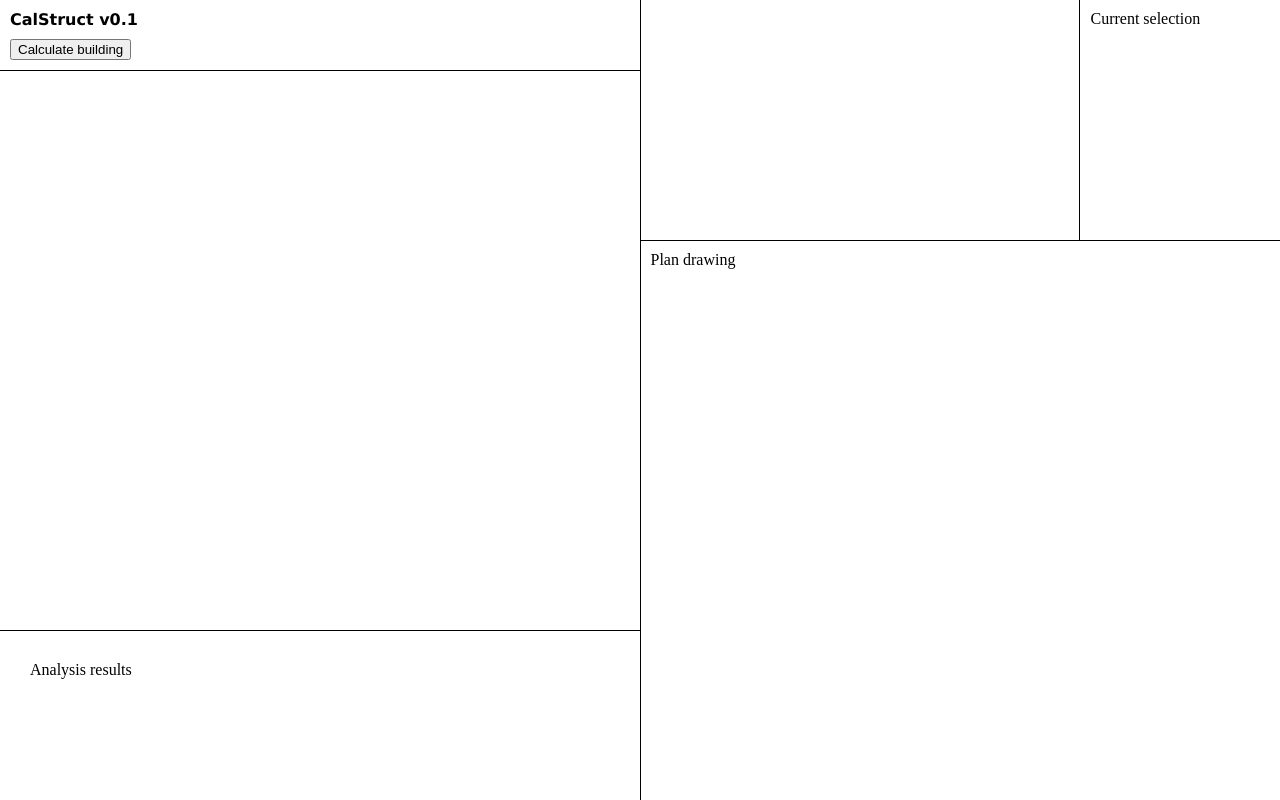
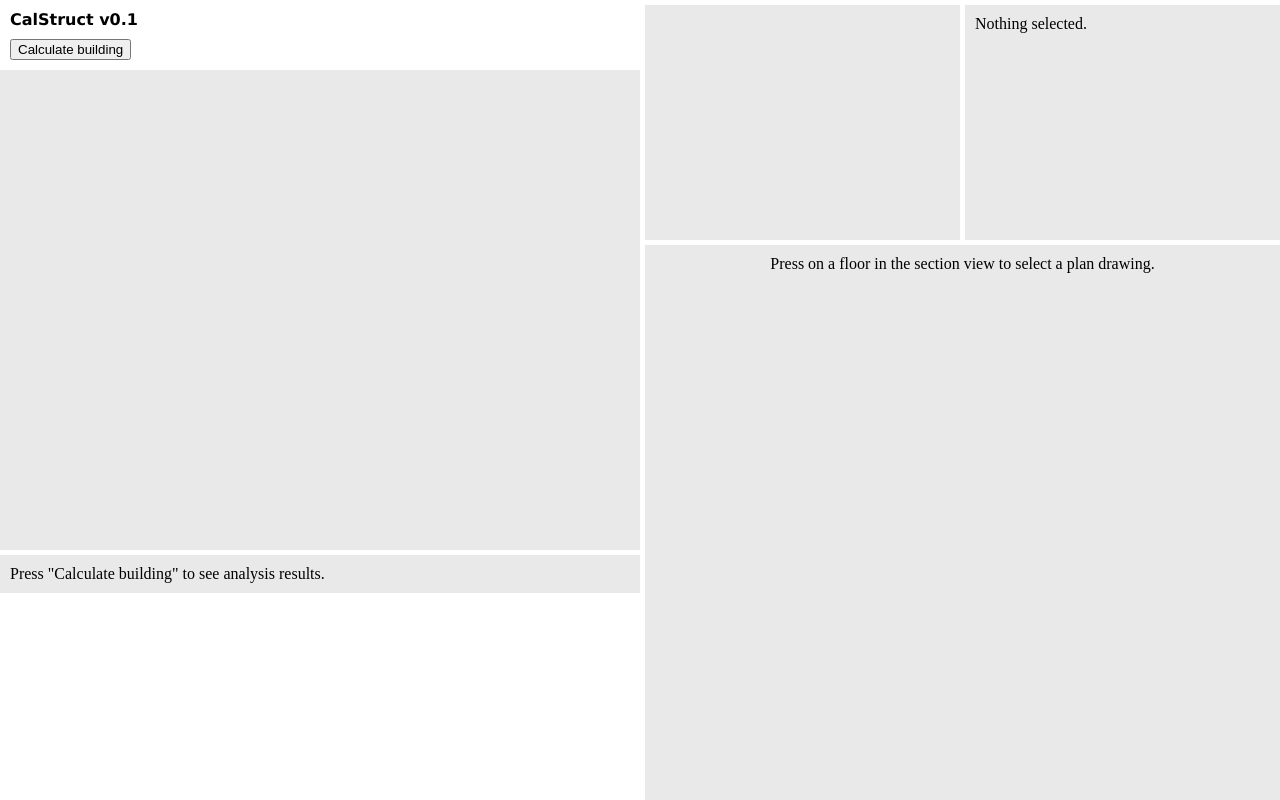
Before and after one commit to kfjordt/11034-advanced-bim, a Python web app: template Assignment 4/template/index.html in a window 1280 px wide. Run offline with Jinja, Linux system fonts and the light colour scheme; the template is opened without the code that fills it, so the values that code supplies are empty.

Commit message:
small additions to the template files

```diff
--- a/Assignment 4/template/index.css
+++ b/Assignment 4/template/index.css
@@ -34,7 +34,6 @@ html, body {
 .text_container {
     flex: 1;
     height: 100%;
-    border-right: 1px solid rgb(0, 0, 0);
 }
 
 .drawing_container {
@@ -44,8 +43,8 @@ html, body {
 
 .table_container {
     padding: 10px;
-    height: 70%;
-    border-top: 1px solid rgb(0, 0, 0);
+    height: 60%;
+    background-color: rgb(233, 233, 233);
     box-sizing: border-box;
     overflow-y: auto;
 }
@@ -59,34 +58,46 @@ table {
 }
 
 .analysis_results {
-    /* height: 20%; */
-    border-top: 1px solid rgb(0, 0, 0);
-    padding: 30px;
+    border-top: 5px solid rgb(255, 255, 255);
+    padding: 10px;
     box-sizing: border-box;
+    background-color: rgb(233, 233, 233);
 }
 
 .section_current_selection_container {
+    border-left: 5px solid rgb(255, 255, 255);
     display: flex;
     width: 100%;
     height: 30%;
 }
 
 .section_drawing {
-    flex: 0.7;
+    flex: 0.5;
     padding: 10px;
+    border-top: 5px solid rgb(255, 255, 255);
     box-sizing: border-box;
+    justify-content: center;
+    display: flex;
+    background-color: rgb(233, 233, 233);
 }
 
 .current_selection {
-    flex: 0.3;
-    border-left: 1px solid rgb(0, 0, 0);
+    flex: 0.5;
+    border-left: 5px solid rgb(255, 255, 255);
+    border-right: 5px solid rgb(255, 255, 255);
+    border-top: 5px solid rgb(255, 255, 255);
     padding: 10px;
-    box-sizing: border-box;
+    background-color: rgb(233, 233, 233);
 }
 
 .plan_drawing {
     height: 70%;
-    border-top: 1px solid rgb(0, 0, 0);
+    border-left: 5px solid rgb(255, 255, 255);
+    border-top: 5px solid rgb(255, 255, 255);
     padding: 10px;
     box-sizing: border-box;
+    background-color: rgb(233, 233, 233);
+    justify-content: center;
+    display: flex;
+
 }
--- a/Assignment 4/template/index.html
+++ b/Assignment 4/template/index.html
@@ -15,25 +15,25 @@
             <div class="heading_container">
                 CalStruct v0.1
                 <div class="user_input_field">
-                    <input type="submit" value="Calculate building">
+                    <input id="calculate_button" type="submit" value="Calculate building" onclick="calculateCostAndLoads()">
                 </div>
             </div>
 
             <div class="table_container">
-                <table>
+                <table id="user_input">
 
                 </table>
             </div>
-            <div class="analysis_results">Analysis results</div>
+            <div class="analysis_results">Press "Calculate building" to see analysis results.</div>
         </div>
 
         <div class="drawing_container">
             <div class="section_current_selection_container">
                 <div class="section_drawing"></div>
-                <div class="current_selection">Current selection</div>
+                <div class="current_selection">Nothing selected.</div>
             </div>
 
-            <div class="plan_drawing">Plan drawing</div>
+            <div class="plan_drawing">Press on a floor in the section view to select a plan drawing.</div>
         </div>
 
     </div>
```
